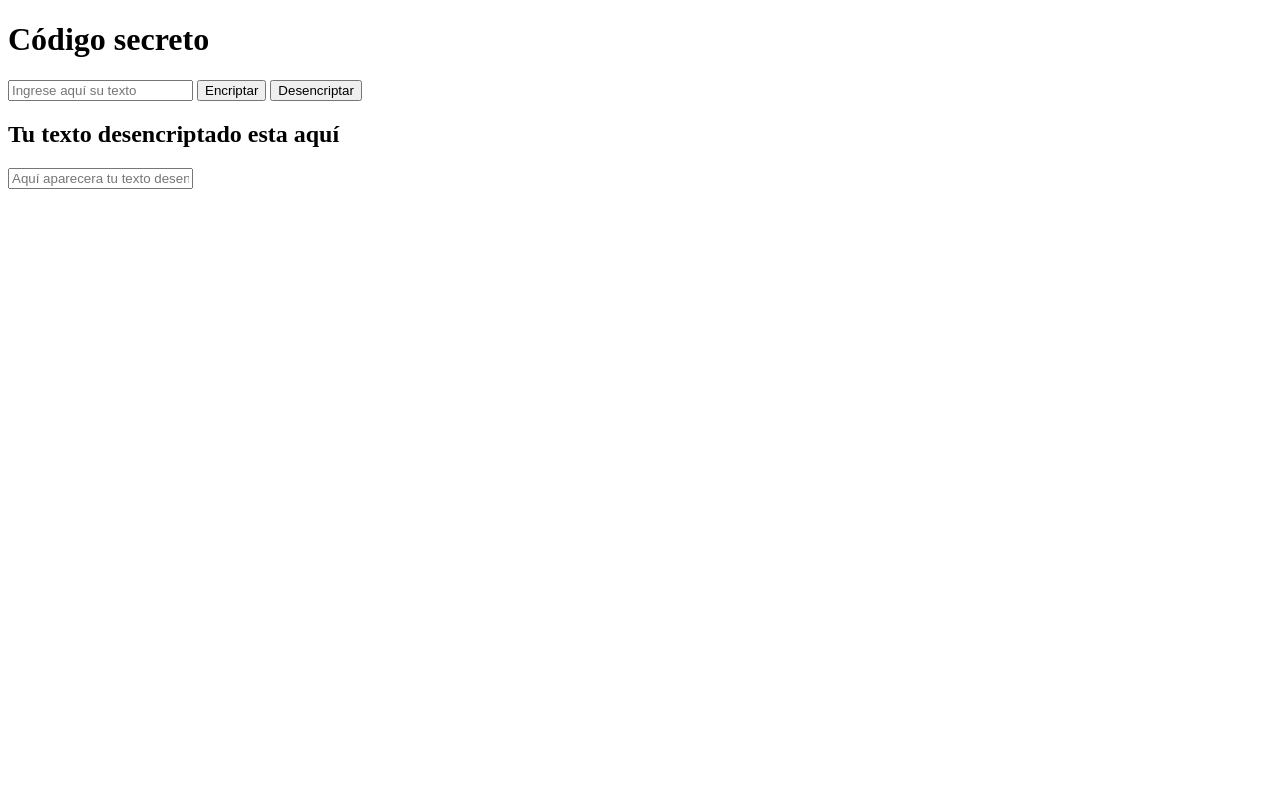
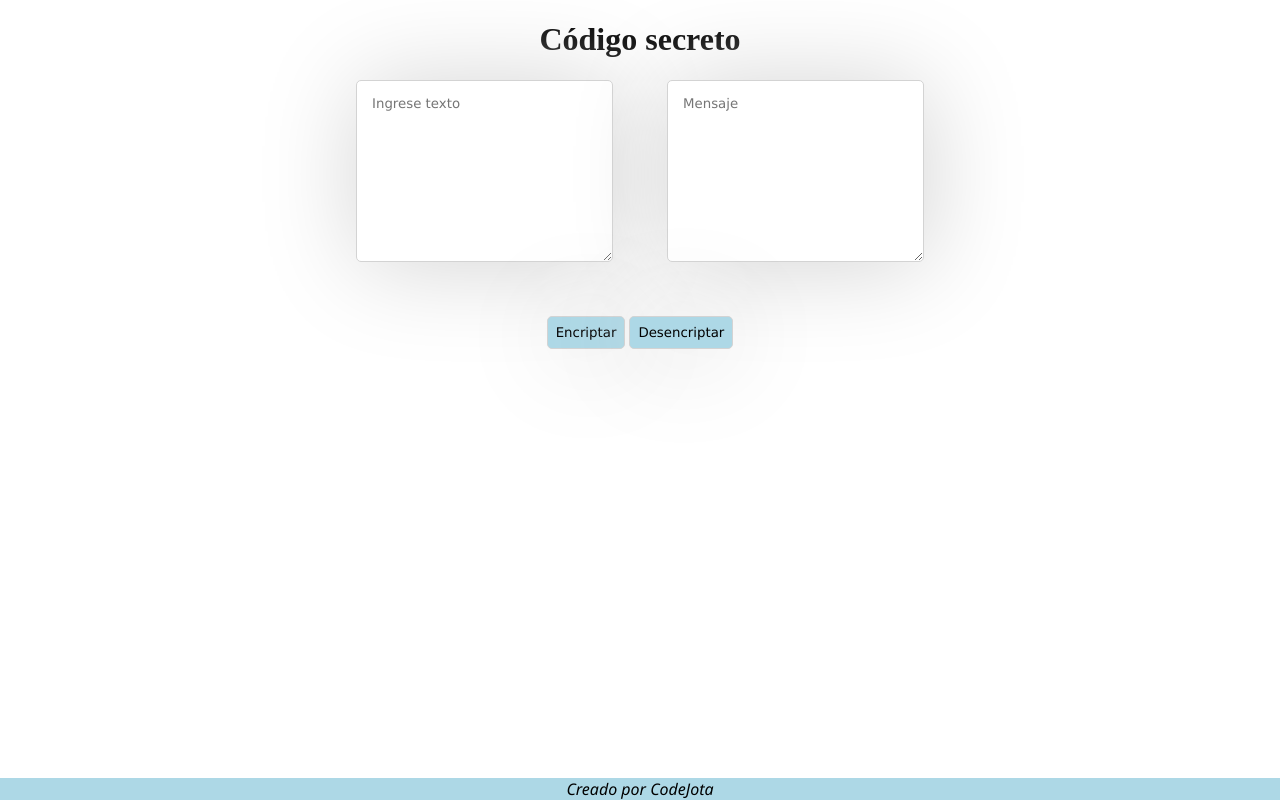
Before and after one commit to programa-jota/encriptador, a plain HTML site: page index.html in a window 1280 px wide. Drawn offline with Linux system fonts and the light colour scheme.

Commit message:
Termindado primera version de estilos y contenido

```diff
--- a/css.css
+++ b/css.css
@@ -0,0 +1,62 @@
+body{
+    text-align: center;
+}
+
+
+#cajas_de_texto{
+    margin-bottom: 50px;
+}
+
+#ingrese_texto{
+    border-radius: 5px;
+    border: 0;
+    background-color: lightgrey;
+    padding: 10px;
+    height: 50px;
+}
+textarea {
+    border: solid 1px lightgray;
+    font-family: 'Lucida Sans', 'Lucida Sans Regular', 'Lucida Grande', 'Lucida Sans Unicode', Geneva, Verdana, sans-serif;
+    padding: 15px;
+    border-radius: 5px;
+    box-shadow: 3px 3px 100px lightgray;
+  }
+#encriptar{
+    margin-right: 50px;
+}
+#mensaje {
+    border-radius: 5px;
+}
+
+#box-footer{
+    background-color: lightblue;
+    width: 100%;
+    position: absolute;
+    bottom: 0;
+    left: 0;
+}
+footer{
+    font-style: italic;
+    font-family: 'Segoe UI', Tahoma, Geneva, Verdana, sans-serif;
+}
+
+#btn-encriptar, #btn-desencriptar{
+    background-color: lightblue;
+    border: solid 1px lightgray;
+    padding: 8px;
+    border-radius: 5px;
+    font-family: 'Lucida Sans', 'Lucida Sans Regular', 'Lucida Grande', 'Lucida Sans Unicode', Geneva, Verdana, sans-serif;
+    box-shadow: 3px 3px 100px lightgray;
+
+}
+
+#btn-encriptar:hover{
+    background-color: gray;
+    transition: background-color .5s;
+    cursor: pointer;
+}
+#btn-desencriptar:hover{
+    background-color: gray;
+    transition: background-color .5s;
+    cursor: pointer;
+}
--- a/index.html
+++ b/index.html
@@ -9,11 +9,29 @@
 </head>
 <body>
     <script src = "js.js"></script>
-    <h1>Código secreto</h1>
-    <input type="text" name="principal" id="principal" placeholder="Ingrese aquí su texto">
-    <input type="button" value="Encriptar" id ="encriptar">
-    <input type="button" value="Desencriptar" id ="desencriptar">
-    <h2>Tu texto desencriptado esta aquí</h2>
-    <input type="text" name="texto_desencriptado" id="texto_desencriptado" placeholder="Aquí aparecera tu texto desencriptado">
+    <div id="titulo">
+
+        <h1>Código secreto</h1>
+
+    </div>
+
+    <div id="cajas_de_texto">
+
+        <textarea name="encriptar" id="encriptar" cols="30" rows="10" placeholder="Ingrese texto"></textarea>
+        <textarea name="dsencriptar" id="dsencriptar" cols="30" rows="10" placeholder="Mensaje"></textarea>
+
+    </div>
+
+
+    <div id="botones">
+
+        <input type="button" value="Encriptar" id ="btn-encriptar">
+        <input type="button" value="Desencriptar" id ="btn-desencriptar">
+
+    </div>
+    <div id="box-footer">
+        <footer>Creado por CodeJota</footer>
+    </div>
+
 </body>
 </html>
```
